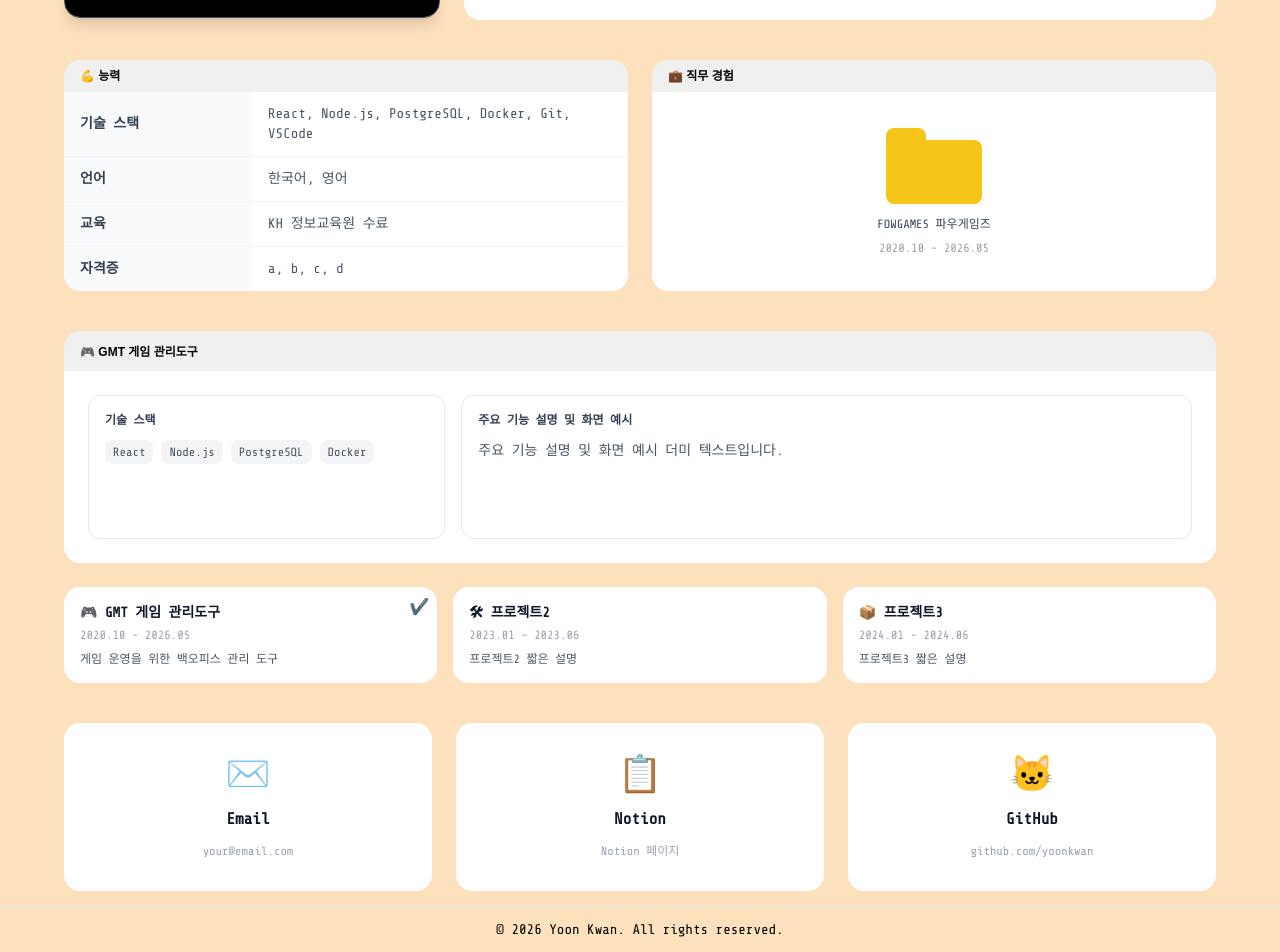
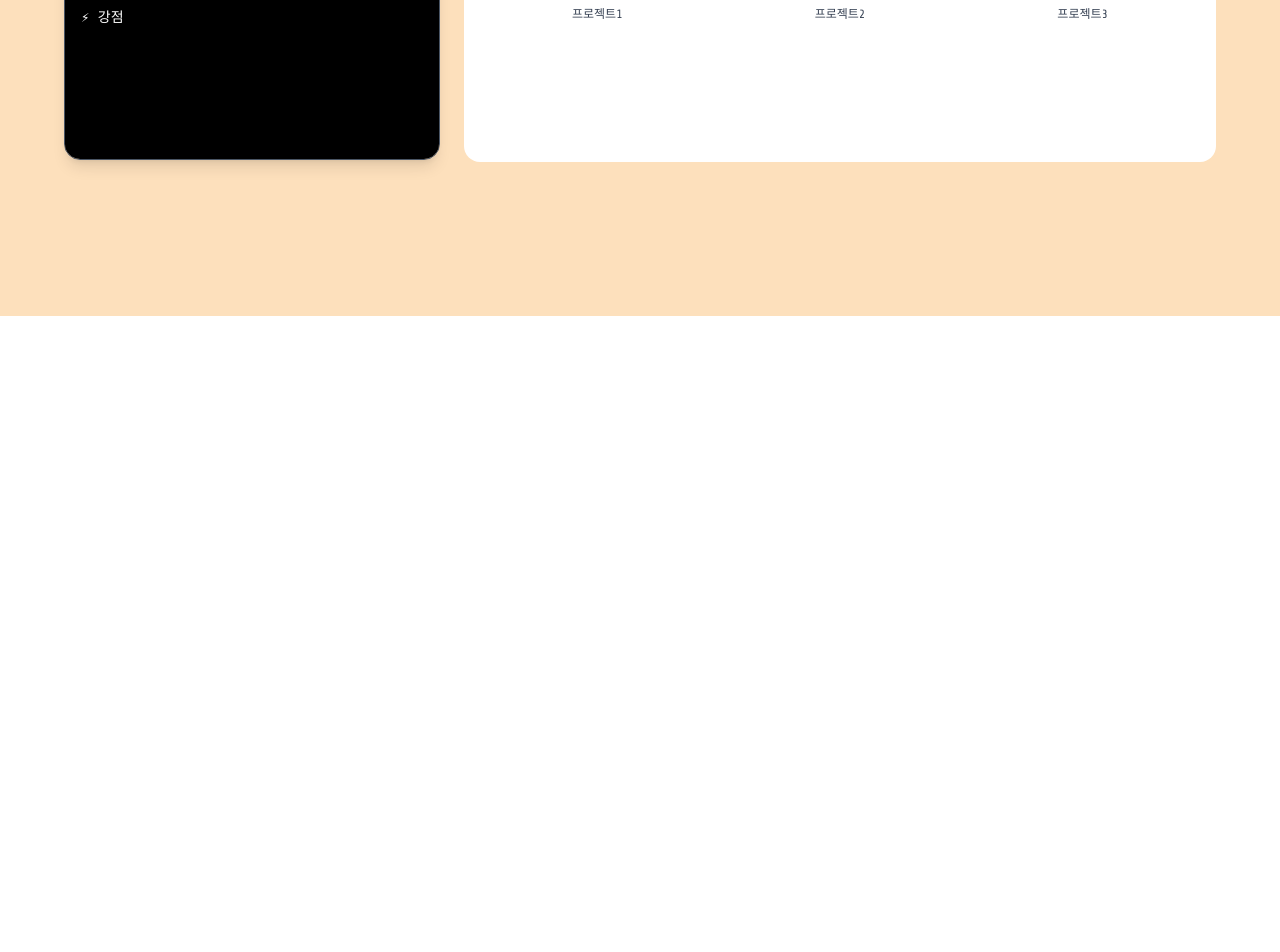
Before and after one commit to kwan-yoon/portfolio-2026, a React (Vite) app: page / in a window 1280 px wide. Shown: the part 484-1436 px from the top of the page. After the commit the page ends 800 px from the top, so only its background shows below. Built offline with nearby package versions, Linux system fonts and the light colour scheme; a web font is replaced by a local one.

Commit message:
feat: 풀페이지 스크롤 snap 적용

```diff
--- a/src/components/common/Footer.tsx
+++ b/src/components/common/Footer.tsx
@@ -1,7 +1,7 @@
 function Footer() {
   return (
     <footer
-      className="w-full border-t border-gray-200 py-3"
+      className="snap-start w-full border-t border-gray-200 py-3"
       style={{ backgroundColor: "#FDE0BC" }}
     >
       <div className="max-w-5xl mx-auto px-6 text-center text-sm text-black">
--- a/src/components/common/Header.tsx
+++ b/src/components/common/Header.tsx
@@ -3,7 +3,7 @@ import { Home, User, Laptop, Mail } from "lucide-react";
 function Header() {
   return (
     <header
-      className="fixed top-0 w-full z-50 px-6 py-4"
+      className=" top-0 w-full z-50 px-6 py-4"
       style={{ backgroundColor: "#FDE0BC" }}
     >
       <div className="max-w-6xl mx-auto flex justify-between items-center">
--- a/src/components/common/Layout.tsx
+++ b/src/components/common/Layout.tsx
@@ -7,12 +7,13 @@ interface LayoutProps {
 
 function Layout({ children }: LayoutProps) {
   return (
-    <div className="min-h-screen flex flex-col">
+    <div className="h-screen flex flex-col overflow-hidden">
       <Header />
-      <main className="flex-1 pt-16">{children}</main>
-      <Footer />
+      <main className="flex-1 overflow-y-scroll md:snap-y md:snap-mandatory">
+        {children}
+        <Footer />
+      </main>
     </div>
   );
 }
-
 export default Layout;
--- /dev/null
+++ b/src/components/common/Section.tsx
@@ -0,0 +1,18 @@
+interface SectionProps {
+  id: string;
+  children: React.ReactNode;
+}
+
+function Section({ id, children }: SectionProps) {
+  return (
+    <section
+      id={id}
+      className="md:h-full md:snap-start flex items-center justify-center px-6 overflow-hidden py-20 md:py-0"
+      style={{ backgroundColor: "#FDE0BC" }}
+    >
+      {children}
+    </section>
+  );
+}
+
+export default Section;
--- a/src/components/sections/About.tsx
+++ b/src/components/sections/About.tsx
@@ -1,4 +1,5 @@
 import { useState } from "react";
+import Section from "../common/Section";
 
 const skills = [
   {
@@ -20,11 +21,7 @@ function About() {
   const [flipped, setFlipped] = useState(false);
 
   return (
-    <section
-      id="about"
-      className="py-10 flex items-center px-6"
-      style={{ backgroundColor: "#FDE0BC" }}
-    >
+    <Section id="about">
       <div className="max-w-6xl mx-auto w-full grid grid-cols-1 md:grid-cols-2 gap-6">
         <div className="rounded-2xl overflow-hidden flex flex-col">
           <div className="card-header px-4 py-2 flex items-center gap-2">
@@ -106,7 +103,7 @@ function About() {
           </div>
         </div>
       </div>
-    </section>
+    </Section>
   );
 }
 
--- a/src/components/sections/Contact.tsx
+++ b/src/components/sections/Contact.tsx
@@ -1,3 +1,5 @@
+import Section from "../common/Section";
+
 const contacts = [
   {
     icon: "✉️",
@@ -21,11 +23,7 @@ const contacts = [
 
 function Contact() {
   return (
-    <section
-      id="contact"
-      className="pb-4 px-6"
-      style={{ backgroundColor: "#FDE0BC" }}
-    >
+    <Section id="contact">
       <div className="max-w-6xl mx-auto">
         <div className="grid grid-cols-1 md:grid-cols-3 gap-6">
           {contacts.map((contact, i) => (
@@ -43,7 +41,7 @@ function Contact() {
           ))}
         </div>
       </div>
-    </section>
+    </Section>
   );
 }
 
--- a/src/components/sections/Hero.tsx
+++ b/src/components/sections/Hero.tsx
@@ -1,4 +1,5 @@
 import { useEffect, useState } from "react";
+import Section from "../common/Section";
 
 const CMD_HTML = `
 <p class="mb-7">C:\\Users\\Kwan &gt; Who am I?</p>
@@ -21,11 +22,7 @@ function Hero() {
   }, [index]);
 
   return (
-    <section
-      id="home"
-      className="flex items-center px-6 pt-4"
-      style={{ backgroundColor: "#FDE0BC" }}
-    >
+    <Section id="hero">
       <div className="max-w-6xl mx-auto w-full flex flex-col md:flex-row gap-6">
         {/* 좌측 CMD */}
         <div className="md:w-1/3 w-full">
@@ -93,7 +90,7 @@ function Hero() {
           </div>
         </div>
       </div>
-    </section>
+    </Section>
   );
 }
 
--- a/src/components/sections/Projects.tsx
+++ b/src/components/sections/Projects.tsx
@@ -1,4 +1,5 @@
 import { useState } from "react";
+import Section from "../common/Section";
 
 const projects = [
   {
@@ -34,11 +35,7 @@ function Projects() {
   const [selected, setSelected] = useState(projects[0]);
 
   return (
-    <section
-      id="projects"
-      className="pb-10 px-6"
-      style={{ backgroundColor: "#FDE0BC" }}
-    >
+    <Section id="projects">
       <div className="max-w-6xl mx-auto flex flex-col gap-6">
         {/* 상단 상세 영역 */}
         <div className="rounded-2xl overflow-hidden">
@@ -114,7 +111,7 @@ function Projects() {
           ))}
         </div>
       </div>
-    </section>
+    </Section>
   );
 }
 
```
